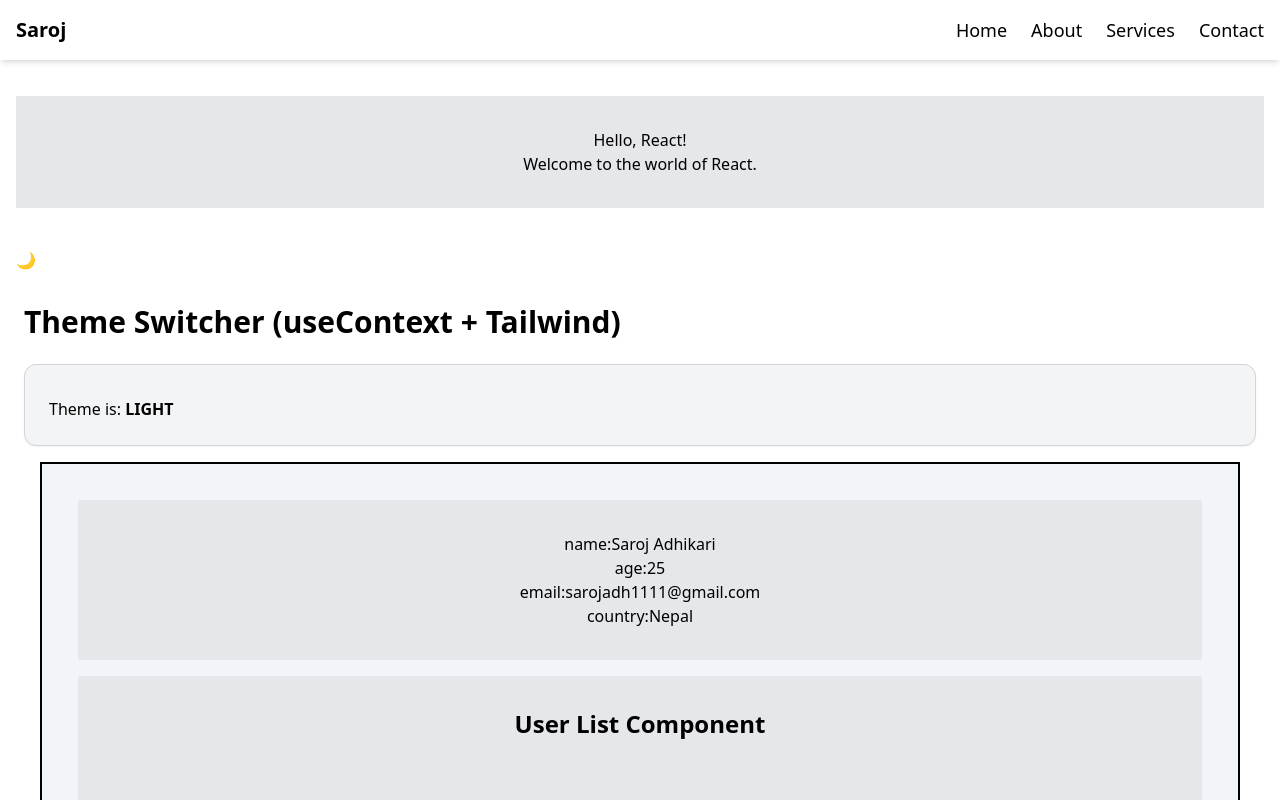
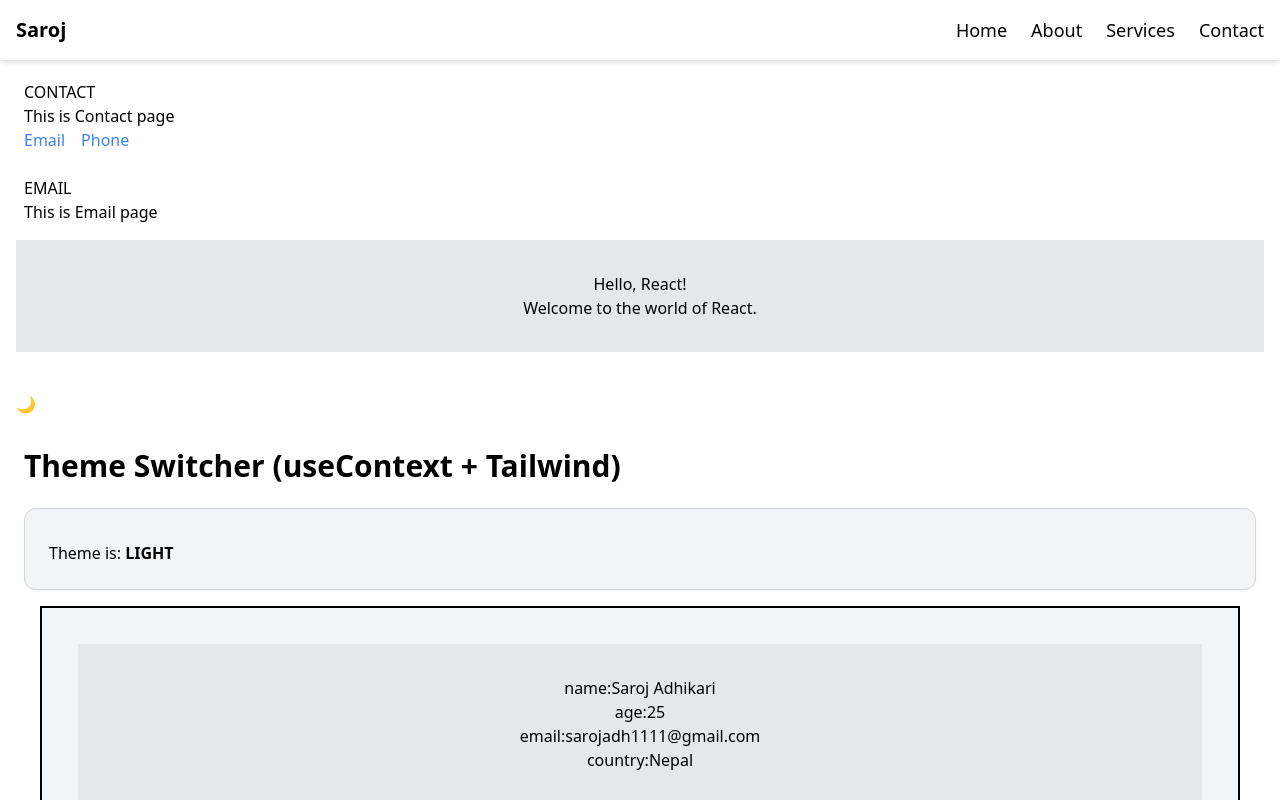
Before and after one commit to Sarojadhi/react19Crashcode, a React (Vite) app: page /contact/email in a window 1280 px wide. Shown: the top 800 px of the page. Built offline with nearby package versions, Linux system fonts and the light colour scheme; no server answers.

Commit message:
Learn Nested Route

```diff
--- a/src/App.jsx
+++ b/src/App.jsx
@@ -31,6 +31,9 @@ import ABOUT from './ReactRouter/ABOUT.jsx';
 import CONTACT from './ReactRouter/CONTACT.jsx';
 import HOME from './ReactRouter/HOME.jsx';
 import Navbar from './ReactRouter/NavBar.jsx';
+import Email from './Component/Email.jsx'
+import Phone from './Component/Phone.jsx'
+import Service from './ReactRouter/Service.jsx'
 
 
 const App = () => {
@@ -46,8 +49,14 @@ const App = () => {
         <Routes>
           <Route path="/" element={<HOME />} />
           <Route path="/about" element={<ABOUT />} />
-          <Route path="/services" element={<h1>Services Page</h1>} />
-          <Route path="/contact" element={<CONTACT />} />
+          <Route path="/services" element={<Service />} />
+
+
+          <Route path="/contact" element={<CONTACT />} >
+          <Route path='email' element={<Email />} />
+          <Route path='phone' element={<Phone />} />
+          </Route>
+          <Route path='*' element={<h2 className="text-center text-red-600 font-serif font-bold text-4xl"> 404 <br /> Page Not Found</h2>}   />
         </Routes>
       </div>
 
--- /dev/null
+++ b/src/Component/Email.jsx
@@ -0,0 +1,12 @@
+import React from 'react'
+
+const Email = () => {
+  return (
+    <>
+      <div>EMAIL</div>
+      <p>This is Email page </p>
+    </>
+  )
+}
+
+export default Email
--- /dev/null
+++ b/src/Component/Phone.jsx
@@ -0,0 +1,12 @@
+import React from 'react'
+
+const Phone = () => {
+  return (
+    <>
+      <div>PHONE</div>
+      <p>This is Phone page </p>
+    </>
+  )
+}
+
+export default Phone
--- a/src/ReactRouter/CONTACT.jsx
+++ b/src/ReactRouter/CONTACT.jsx
@@ -1,12 +1,21 @@
-import React from 'react'
-
+import React from "react";
+import { Link, Outlet } from "react-router-dom";
 const CONTACT = () => {
   return (
     <>
-    <div>CONTACT</div>
-    <p>This is Contact page </p>
+      <div>CONTACT</div>
+      <p>This is Contact page </p>
+      <nav className="flex gap-4 mb-6">
+        <Link to="email" className="text-blue-500">
+          Email
+        </Link>
+        <Link to="phone" className="text-blue-500">
+          Phone
+        </Link>
+      </nav>
+      <Outlet />
     </>
-  )
-}
+  );
+};
 
-export default CONTACT
+export default CONTACT;
--- /dev/null
+++ b/src/ReactRouter/Service.jsx
@@ -0,0 +1,9 @@
+import React from 'react'
+
+const Service = () => {
+  return (
+    <div>Service</div>
+  )
+}
+
+export default Service
```
